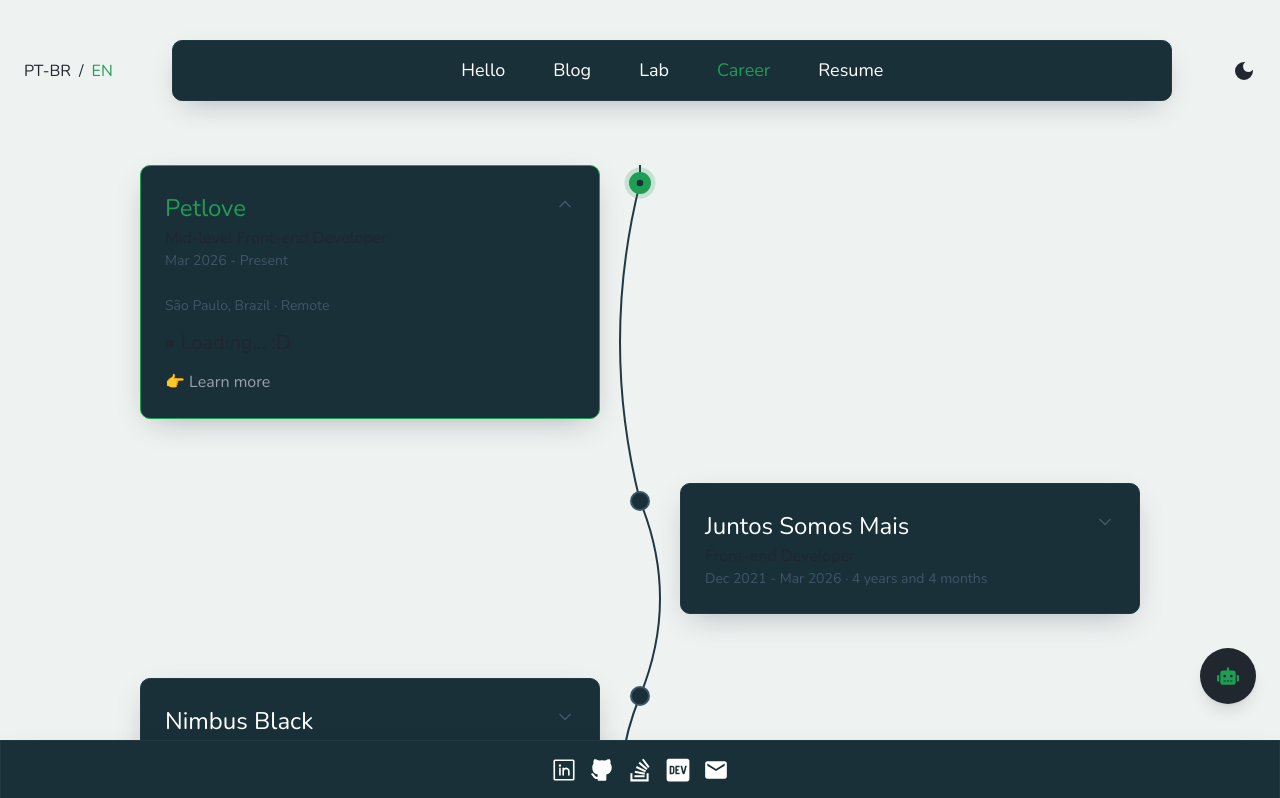
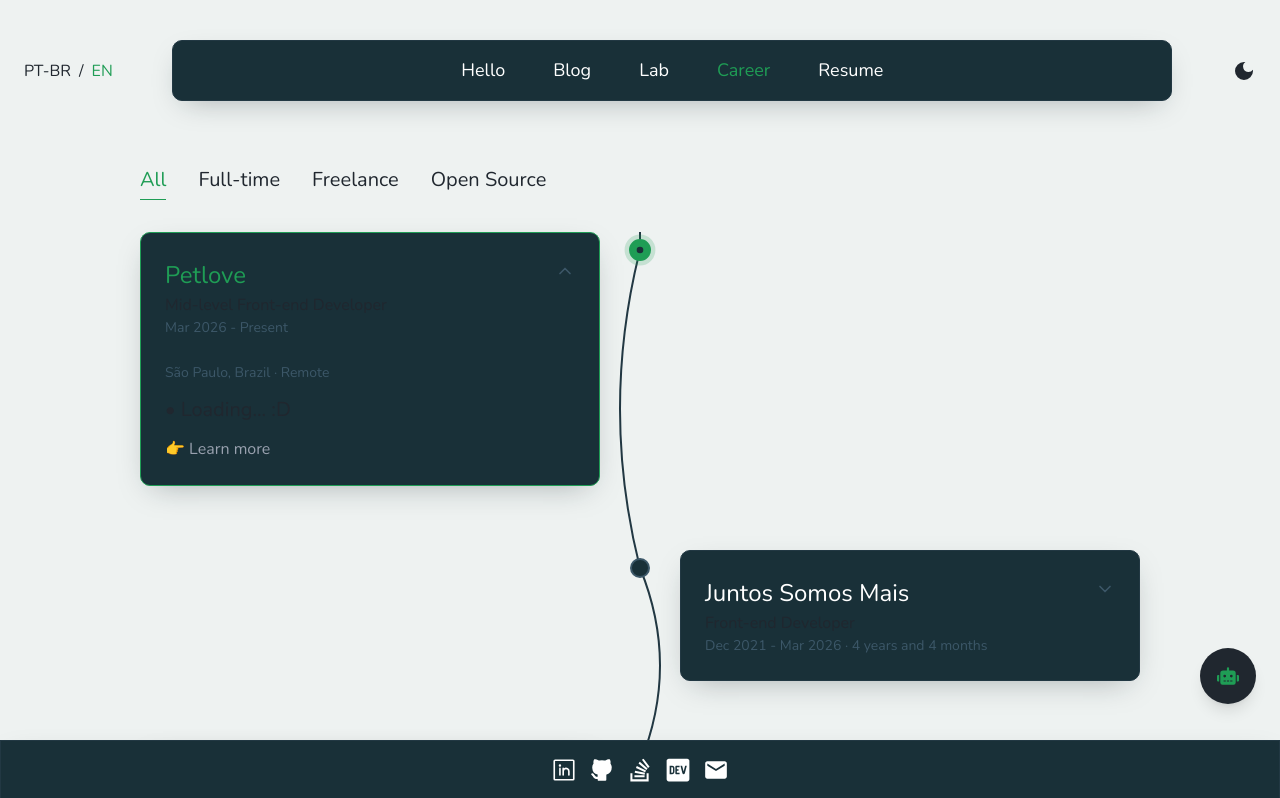
Before and after one commit to gabrielduete/gabrielduete.com, a Next.js app: page /en/career in a window 1280 px wide. Shown: the top 798 px of the page. Built offline with nearby package versions, Linux system fonts and the light colour scheme; what @bprogress/next would draw is missing.

Commit message:
feat: add filter in carrer page

```diff
--- a/src/app/[locale]/career/data.ts
+++ b/src/app/[locale]/career/data.ts
@@ -1,4 +1,4 @@
-import { IExperiences } from './types'
+import { ExperienceFilter, ExperienceType, IExperiences } from './types'
 
 export const experiences = [
   'Petlove',
@@ -7,3 +7,18 @@ export const experiences = [
   'React4Noobs',
   'He4rt Team',
 ] as IExperiences[]
+
+export const experienceTypes: Record<IExperiences, ExperienceType> = {
+  Petlove: 'full-time',
+  'Juntos Somos Mais': 'full-time',
+  'Nimbus Black': 'freelance',
+  React4Noobs: 'open-source',
+  'He4rt Team': 'open-source',
+}
+
+export const experienceFilters: ExperienceFilter[] = [
+  'all',
+  'full-time',
+  'freelance',
+  'open-source',
+]
--- a/src/app/[locale]/career/types.d.ts
+++ b/src/app/[locale]/career/types.d.ts
@@ -4,3 +4,7 @@ export type IExperiences =
   | 'Nimbus Black'
   | 'React4Noobs'
   | 'He4rt Team'
+
+export type ExperienceType = 'full-time' | 'freelance' | 'open-source'
+
+export type ExperienceFilter = 'all' | ExperienceType
--- a/src/app/[locale]/career/views/ClientView.tsx
+++ b/src/app/[locale]/career/views/ClientView.tsx
@@ -9,8 +9,8 @@ import Link from 'next/link'
 import { useRouter, useSearchParams } from 'next/navigation'
 
 import ExternalLink from '../components/ExternalLink'
-import { experiences } from '../data'
-import { IExperiences } from '../types'
+import { experienceFilters, experiences, experienceTypes } from '../data'
+import { ExperienceFilter, IExperiences } from '../types'
 
 const COLLAPSED_CONTRIBUTIONS = 5
 const FOCUS_OFFSET_PX = 100
@@ -90,6 +90,20 @@ const CarrerView = () => {
   const [selectedExperience, setSelectedExperience] =
     useState<IExperiences | null>(getInitialExperience())
 
+  const getInitialTypeFilter = (): ExperienceFilter => {
+    const typeParam = searchParams.get('type')
+    return experienceFilters.find(filter => filter === typeParam) ?? 'all'
+  }
+
+  const [typeFilter, setTypeFilter] = useState<ExperienceFilter>(
+    getInitialTypeFilter(),
+  )
+
+  const visibleExperiences = experiences.filter(
+    experience =>
+      typeFilter === 'all' || experienceTypes[experience] === typeFilter,
+  )
+
   const [showAllFor, setShowAllFor] = useState<Record<string, boolean>>({})
 
   const toggleShowAll = (experience: string) =>
@@ -129,7 +143,7 @@ const CarrerView = () => {
       observer?.disconnect()
       window.removeEventListener('resize', measure)
     }
-  }, [selectedExperience])
+  }, [selectedExperience, typeFilter])
 
   useEffect(() => {
     const filterParam = searchParams.get('filter')
@@ -193,6 +207,31 @@ const CarrerView = () => {
     router.push(query ? `?${query}` : '?')
   }
 
+  const handleTypeFilter = (type: ExperienceFilter) => {
+    setTypeFilter(type)
+
+    const params = new URLSearchParams(searchParams.toString())
+
+    if (type === 'all') {
+      params.delete('type')
+    } else {
+      params.set('type', type)
+    }
+
+    const hidesSelected =
+      selectedExperience &&
+      type !== 'all' &&
+      experienceTypes[selectedExperience] !== type
+
+    if (hidesSelected) {
+      setSelectedExperience(null)
+      params.delete('filter')
+    }
+
+    const query = params.toString()
+    router.push(query ? `?${query}` : '?')
+  }
+
   const richHandlers = {
     atomium: (chunks: ReactNode) => (
       <ExternalLink href='https://github.com/juntossomosmais/atomium'>
@@ -232,7 +271,31 @@ const CarrerView = () => {
     : ''
 
   return (
-    <section className='w-full'>
+    <section className='flex w-full flex-col gap-xxlarge'>
+      <ul className='flex flex-wrap gap-xxlarge'>
+        {experienceFilters.map(filter => {
+          const isSelected = typeFilter === filter
+
+          return (
+            <li key={filter}>
+              <button
+                type='button'
+                onClick={() => handleTypeFilter(filter)}
+                aria-pressed={isSelected}
+                className={clsx(
+                  'cursor-pointer text-large text-primary hover:text-secondary',
+                  'border-b pb-xxsmall transition-colors',
+                  isSelected
+                    ? 'border-secondary text-secondary'
+                    : 'border-transparent',
+                )}
+              >
+                {t(`Filters.${filter}`)}
+              </button>
+            </li>
+          )
+        })}
+      </ul>
       <ol ref={timelineRef} className='relative flex flex-col gap-giant'>
         <span
           aria-hidden
@@ -252,7 +315,7 @@ const CarrerView = () => {
             vectorEffect='non-scaling-stroke'
           />
         </svg>
-        {experiences.map((experience, index) => {
+        {visibleExperiences.map((experience, index) => {
           const experienceKey = `Experiences.${experience}`
           const isActive = selectedExperience === experience
           const isLeft = index % 2 === 0
--- a/src/components/ChatBot/index.tsx
+++ b/src/components/ChatBot/index.tsx
@@ -56,7 +56,7 @@ const ChatBot = () => {
     [],
   )
 
-  const { messages, sendMessage, status } = useChat({
+  const { messages, sendMessage, status, error, regenerate } = useChat({
     transport,
     messages: restoredMessages,
   })
@@ -199,6 +199,20 @@ const ChatBot = () => {
             </div>
           </div>
         )}
+        {error && (
+          <div className='flex justify-start' aria-live='assertive'>
+            <div className='max-w-[90%] rounded-2xl rounded-bl-sm bg-red-500/10 px-3.5 py-2.5 text-sm text-red-400'>
+              {t('error')}
+              <button
+                type='button'
+                onClick={() => regenerate()}
+                className='mt-2 block cursor-pointer text-xs underline hover:text-red-300'
+              >
+                {t('retry')}
+              </button>
+            </div>
+          </div>
+        )}
       </div>
 
       <form
--- a/src/messages/en.json
+++ b/src/messages/en.json
@@ -90,6 +90,12 @@
         },
         "link": ""
       }
+    },
+    "Filters": {
+      "all": "All",
+      "full-time": "Full-time",
+      "freelance": "Freelance",
+      "open-source": "Open Source"
     }
   },
   "ChatBot": {
@@ -99,7 +105,9 @@
     "placeholder": "Ask anything…",
     "send": "Send",
     "empty": "Hi! Ask me anything about this blog or the post you're reading.",
-    "askAboutSnippet": "Can you explain this excerpt from the article?\n\n\"{snippet}\""
+    "askAboutSnippet": "Can you explain this excerpt from the article?\n\n\"{snippet}\"",
+    "error": "Something went wrong. Please try again.",
+    "retry": "Retry"
   },
   "SelectionToolbar": {
     "label": "Text selection actions",
--- a/src/messages/pt-br.json
+++ b/src/messages/pt-br.json
@@ -91,6 +91,12 @@
         },
         "link": ""
       }
+    },
+    "Filters": {
+      "all": "Todos",
+      "full-time": "Tempo integral",
+      "freelance": "Freelance",
+      "open-source": "Open Source"
     }
   },
   "ChatBot": {
@@ -100,7 +106,9 @@
     "placeholder": "Pergunte qualquer coisa…",
     "send": "Enviar",
     "empty": "Oi! Pergunte qualquer coisa sobre o blog ou sobre o post que você está lendo.",
-    "askAboutSnippet": "Pode explicar este trecho do artigo?\n\n\"{snippet}\""
+    "askAboutSnippet": "Pode explicar este trecho do artigo?\n\n\"{snippet}\"",
+    "error": "Algo deu errado. Tente novamente.",
+    "retry": "Tentar novamente"
   },
   "SelectionToolbar": {
     "label": "Ações da seleção de texto",
```
